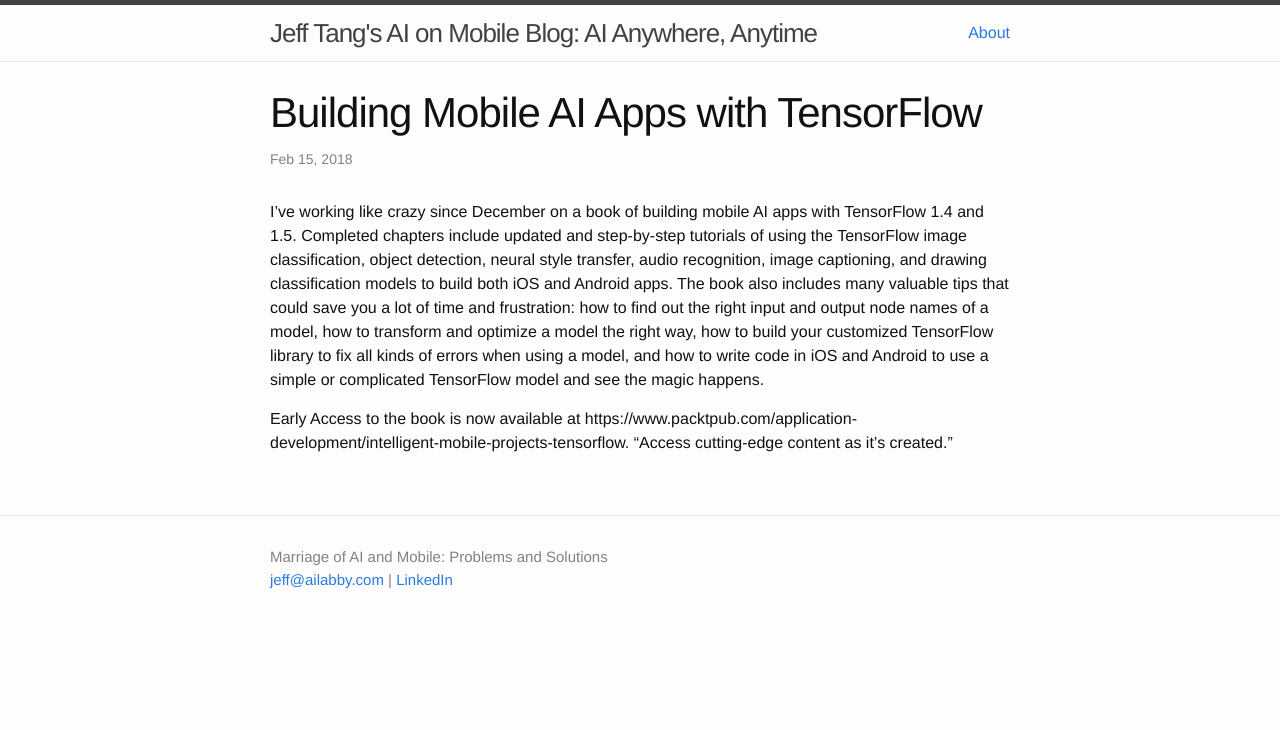
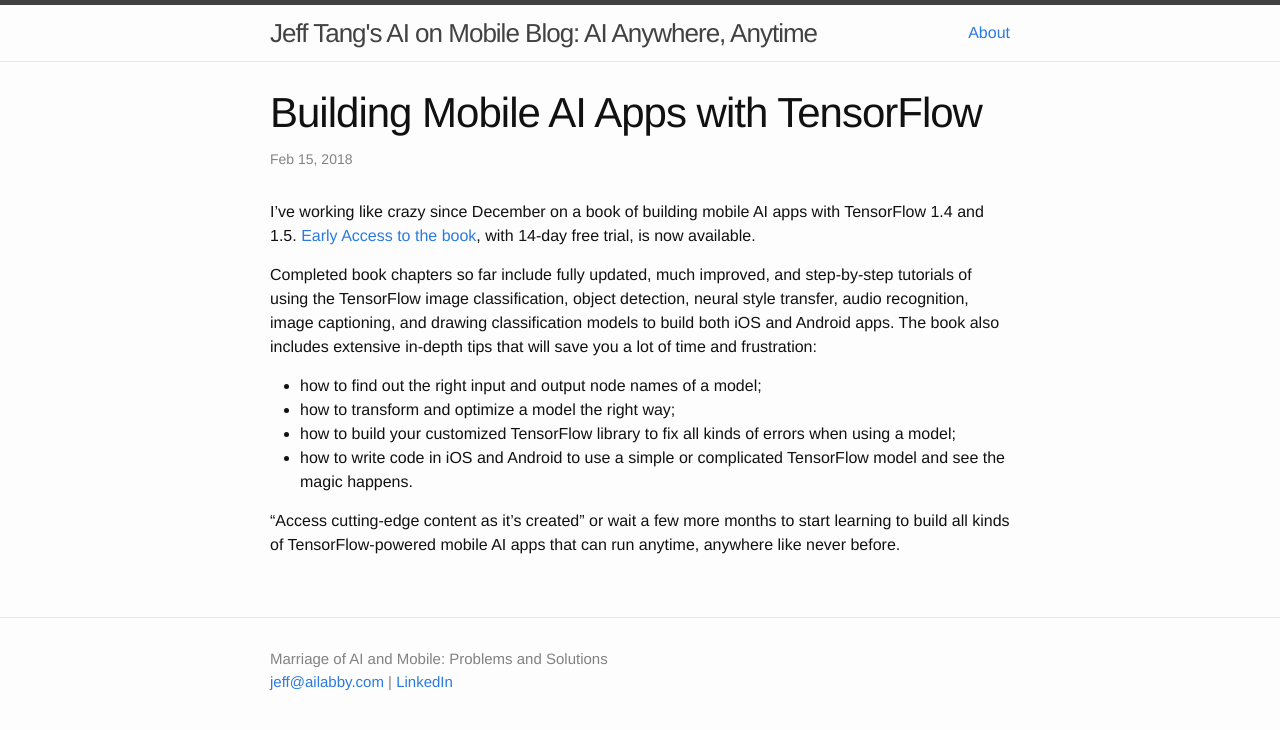
Before and after one commit to jeffxtang/jeffxtang.github.io, a Jekyll site: the page built from _posts/2018-02-15-building-mobile-ai-apps-with-tensorflow.md, in a window 1280 px wide. Shown: the top 730 px of the page. Built offline with Jekyll 4.4.1, drawn with Linux system fonts in a browser that asks for light colours; comment, search, counter and statistics services are not loaded.

Commit message:
new post

```diff
--- a/_posts/2018-02-15-building-mobile-ai-apps-with-tensorflow.md
+++ b/_posts/2018-02-15-building-mobile-ai-apps-with-tensorflow.md
@@ -6,6 +6,12 @@ date:   2018-02-15 23:23:00
 categories: deep learning, CNN, RNN, LSTM, image classification, object detection, neural style transfer, tensorflow, image captioning, audio recognition, drawing classification, reinforcement learning
 ---
 
-I've working like crazy since December on a book of building mobile AI apps with TensorFlow 1.4 and 1.5. Completed chapters include updated and step-by-step tutorials of using the TensorFlow image classification, object detection, neural style transfer, audio recognition, image captioning, and drawing classification models to build both iOS and Android apps. The book also includes many valuable tips that could save you a lot of time and frustration: how to find out the right input and output node names of a model, how to transform and optimize a model the right way, how to build your customized TensorFlow library to fix all kinds of errors when using a model, and how to write code in iOS and Android to use a simple or complicated TensorFlow model and see the magic happens.
+I've working like crazy since December on a book of building mobile AI apps with TensorFlow 1.4 and 1.5. [Early Access to the book](https://www.packtpub.com/application-development/intelligent-mobile-projects-tensorflow), with 14-day free trial, is now available.
 
-Early Access to the book is now available at https://www.packtpub.com/application-development/intelligent-mobile-projects-tensorflow. "Access cutting-edge content as it's created."
+Completed book chapters so far include fully updated, much improved, and step-by-step tutorials of using the TensorFlow image classification, object detection, neural style transfer, audio recognition, image captioning, and drawing classification models to build both iOS and Android apps. The book also includes extensive in-depth tips that will save you a lot of time and frustration:
+* how to find out the right input and output node names of a model;
+* how to transform and optimize a model the right way;
+* how to build your customized TensorFlow library to fix all kinds of errors when using a model;
+* how to write code in iOS and Android to use a simple or complicated TensorFlow model and see the magic happens.
+
+"Access cutting-edge content as it's created" or wait a few more months to start learning to build all kinds of TensorFlow-powered mobile AI apps that can run anytime, anywhere like never before.
```
